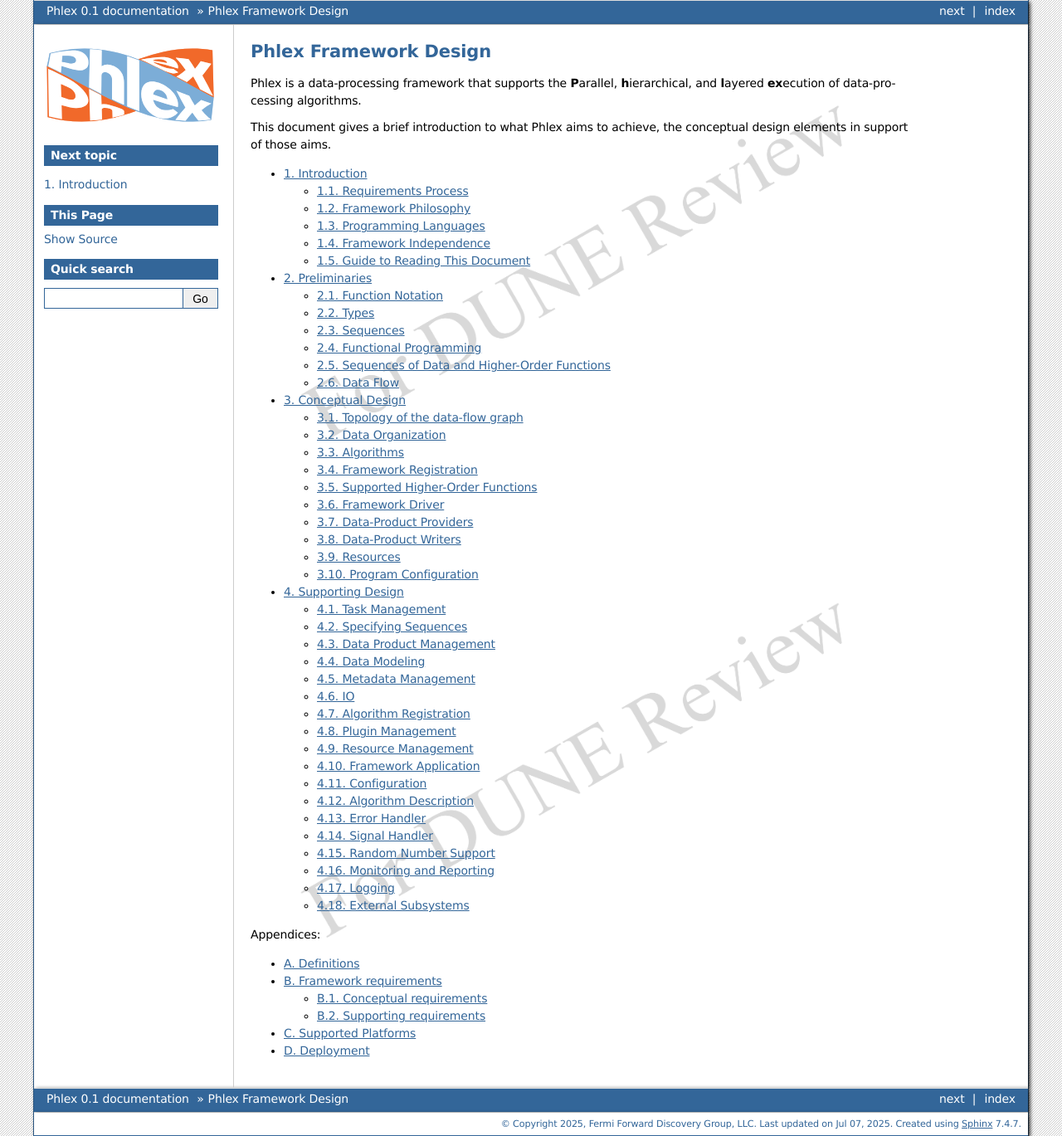
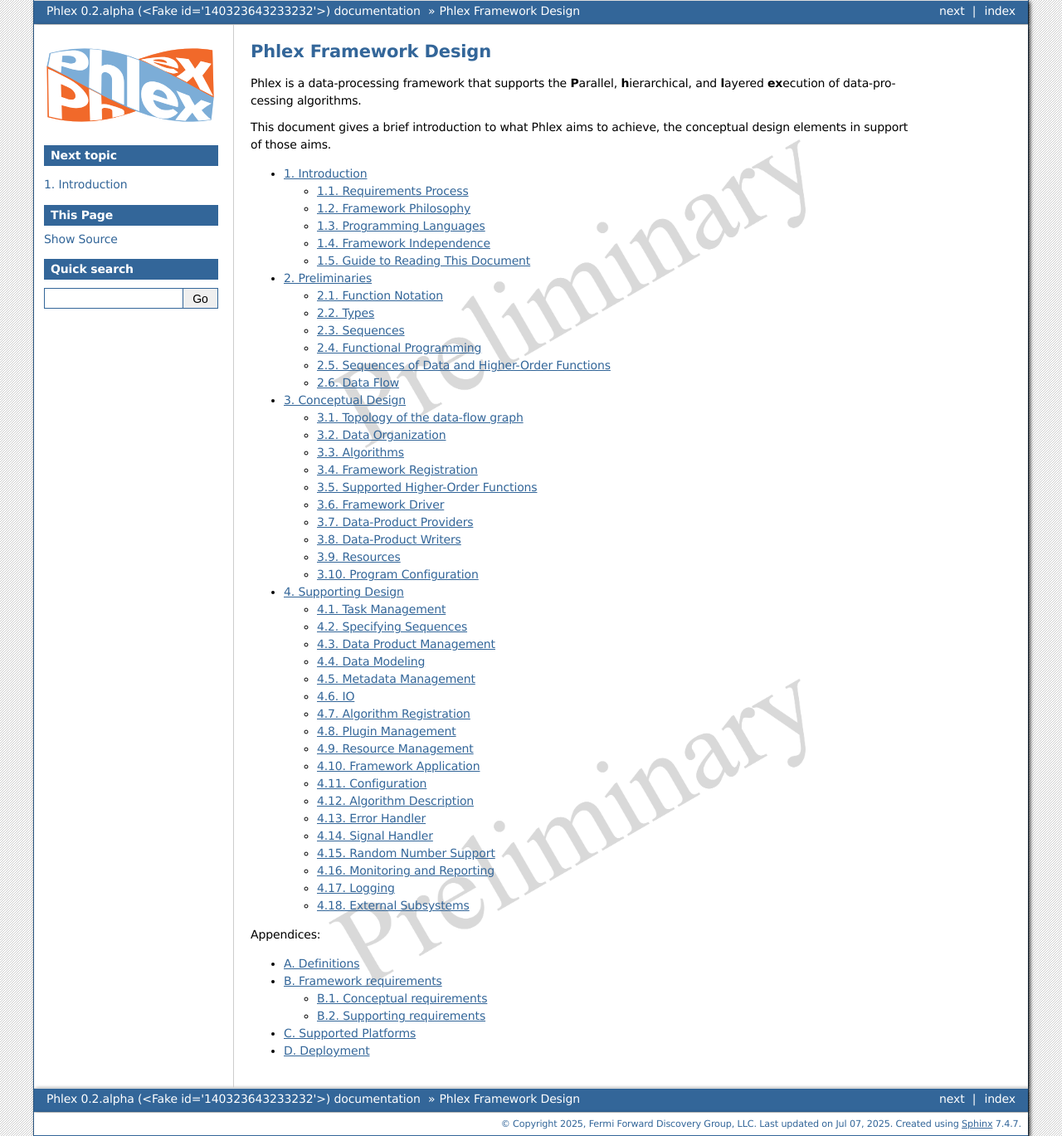
Before and after one commit to Framework-R-D/phlex-design, a Sphinx documentation site: the page built from doc/index.rst, in a window 1280 px wide. Shown: the whole page at 83% size. Built offline with Sphinx 7.4.7, drawn with Linux system fonts in a browser that asks for light colours.

Commit message:
Begin 0.2.alpha release

```diff
--- a/doc/_static/phlexframework.css
+++ b/doc/_static/phlexframework.css
@@ -16,7 +16,7 @@
 }
 
 .body {
-    background-image: url("watermark-for-dune-review.png");
+    background-image: url("watermark-preliminary.png");
     background-repeat: repeat;
     background-size: 100%;
 }
--- a/doc/conf.py
+++ b/doc/conf.py
@@ -21,12 +21,13 @@
 version = "0"
 
 # For releases for circulation use:
-release = "0.1"
-latex_filename = f"phlex-design-v{release}.tex"
+# release = "0.1"
+# latex_filename = f"phlex-design-v{release}.tex"
 
 # For development use
-# latex_filename = f"phlex-design-v{version}-{git_commit}.tex"
-# release = f"0.1 ({git_commit})"
+release_base = "0.2.alpha"
+latex_filename = f"phlex-design-v{release_base}-{git_commit}.tex"
+release = f"{release_base} ({git_commit})"
 
 
 # -- General configuration ---------------------------------------------------
@@ -87,9 +88,11 @@
 \usepackage{mathtools}
 """
 
+# "For DUNE Review", use scale=7 for watermark
+
 preliminary_watermark = r"""
 \usepackage[angle=30,color=lightgray]{background}
-\backgroundsetup{scale=7, contents={For DUNE Review}}"""
+\backgroundsetup{contents={Preliminary}}"""
 
 new_commands = r"""
 \newcommand\lt[0]{<}
```
